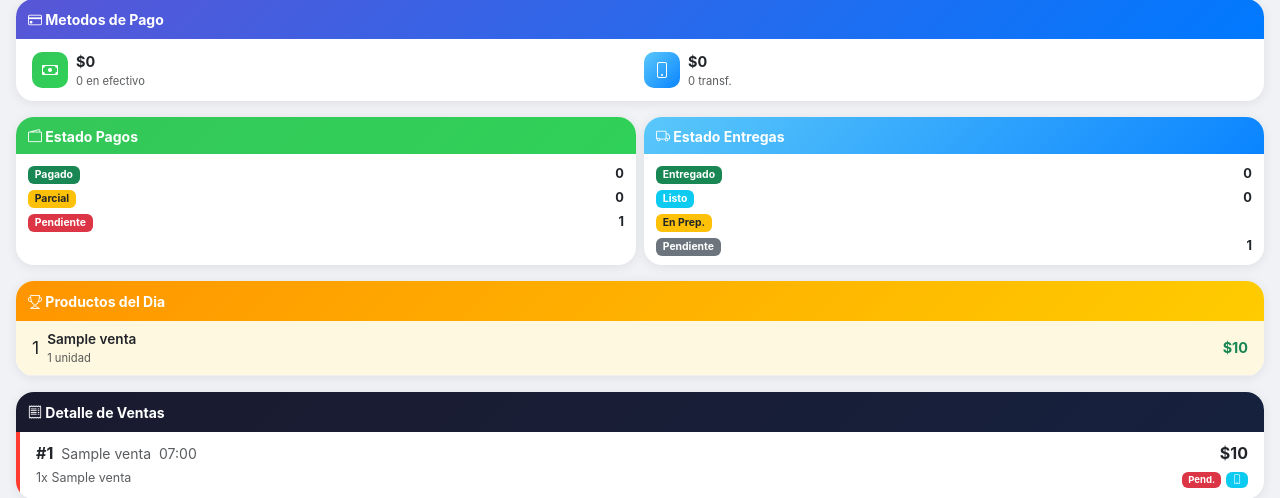
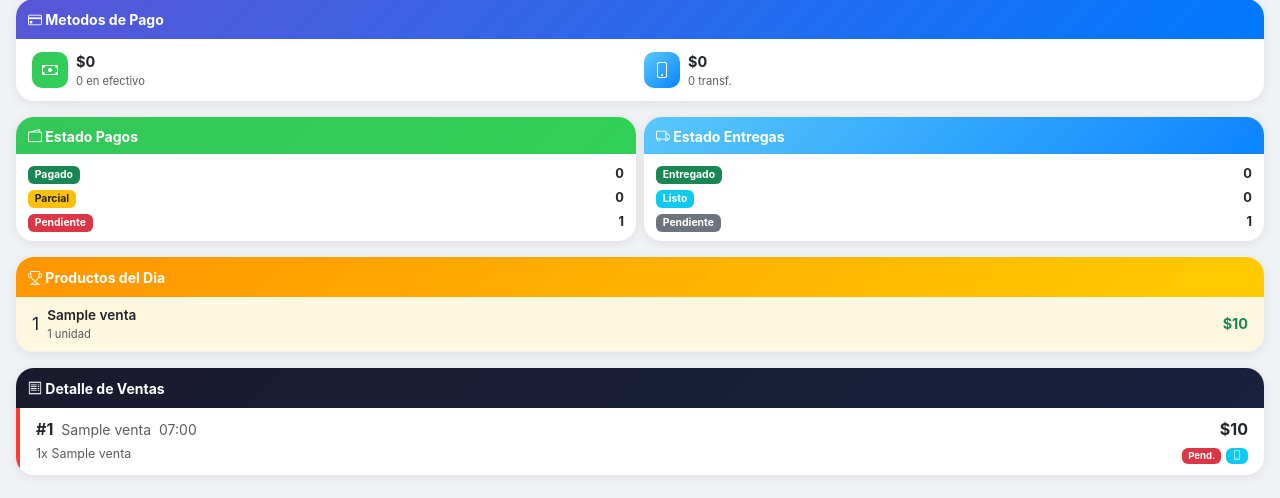
Before and after one commit to club-ventas-stgo/api-ventas-club, a Flask app: a page that uses templates/stand/registro_dia.html in a window 1280 px wide. Shown: the part 264-762 px from the top of the page. Run offline with Flask 3, Linux system fonts and the light colour scheme; tables that the repository leaves empty hold one stand-in row (values such as "Sample post").

Commit message:
Fix referencia en_prep eliminada y sesión automática más robusta
- Eliminar referencia a resumen.en_prep en registro_dia.html (estado en_preparacion ya no existe)
- get_or_create_session prioriza sesiones abiertas antes de buscar programadas

Co-Authored-By: Claude Opus 4.6 <noreply@anthropic.com>

```diff
--- a/routes/ventas.py
+++ b/routes/ventas.py
@@ -43,6 +43,11 @@ def get_promos_activas_dict(stand_id):
 def get_or_create_session(stand_id):
     """Get or create a session for today (Chile TZ). Returns sesion_id."""
     hoy = datetime.now(timezone.utc).astimezone(CHILE_TZ).date()
+    # Prefer an open session for today
+    sesion = SesionVenta.query.filter_by(stand_id=stand_id, fecha=hoy, estado='abierta').first()
+    if sesion:
+        return sesion.id
+    # Fall back to any session for today (e.g. programada)
     sesion = SesionVenta.query.filter_by(stand_id=stand_id, fecha=hoy).first()
     if sesion:
         if sesion.estado == 'programada':
--- a/templates/stand/registro_dia.html
+++ b/templates/stand/registro_dia.html
@@ -137,10 +137,6 @@
                     <span><span class="badge bg-info" style="border-radius: 6px; font-size: 0.65rem;">Listo</span></span>
                     <strong>{{ resumen.listas }}</strong>
                 </div>
-                <div class="d-flex justify-content-between mb-1" style="font-size: 0.8rem;">
-                    <span><span class="badge bg-warning text-dark" style="border-radius: 6px; font-size: 0.65rem;">En Prep.</span></span>
-                    <strong>{{ resumen.en_prep }}</strong>
-                </div>
                 <div class="d-flex justify-content-between" style="font-size: 0.8rem;">
                     <span><span class="badge bg-secondary" style="border-radius: 6px; font-size: 0.65rem;">Pendiente</span></span>
                     <strong>{{ resumen.pendientes_entrega }}</strong>
```
